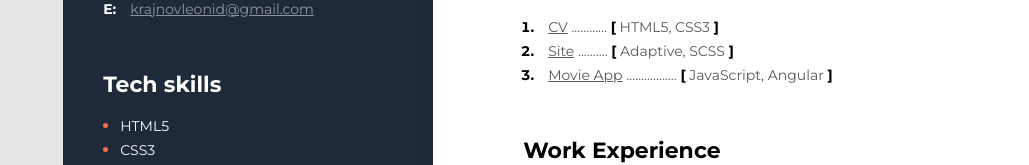
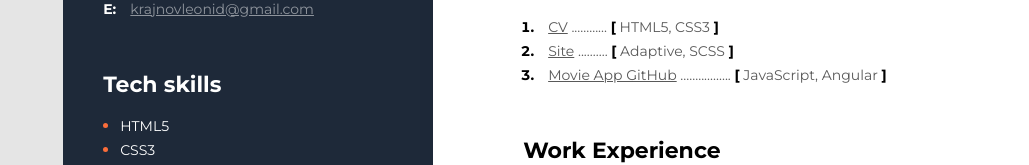
Before and after one commit to Leonid-Krainov/GoIt, a plain HTML site: page index.html in a window 1280 px wide. Shown: the part 528-693 px from the top of the page, without its empty margins (251-1280 px from the left). Drawn offline with Linux system fonts and the light colour scheme.

Commit message:
Add link

```diff
--- a/index.html
+++ b/index.html
@@ -50,8 +50,8 @@
                     </li>
                     <li class="project-item">
                         <span class="project">
-                            <a href="https://cheerful-sfogliatella-92ede1.netlify.app"
-                                class="project-link">Movie App</a>
+                            <a href="https://github.com/Leonid-Krainov/Movie-app"
+                                class="project-link">Movie App GitHub</a>
                             .................
                             <span class="project-bracket">[</span> JavaScript, Angular <span
                                 class="project-bracket">]</span>
```
